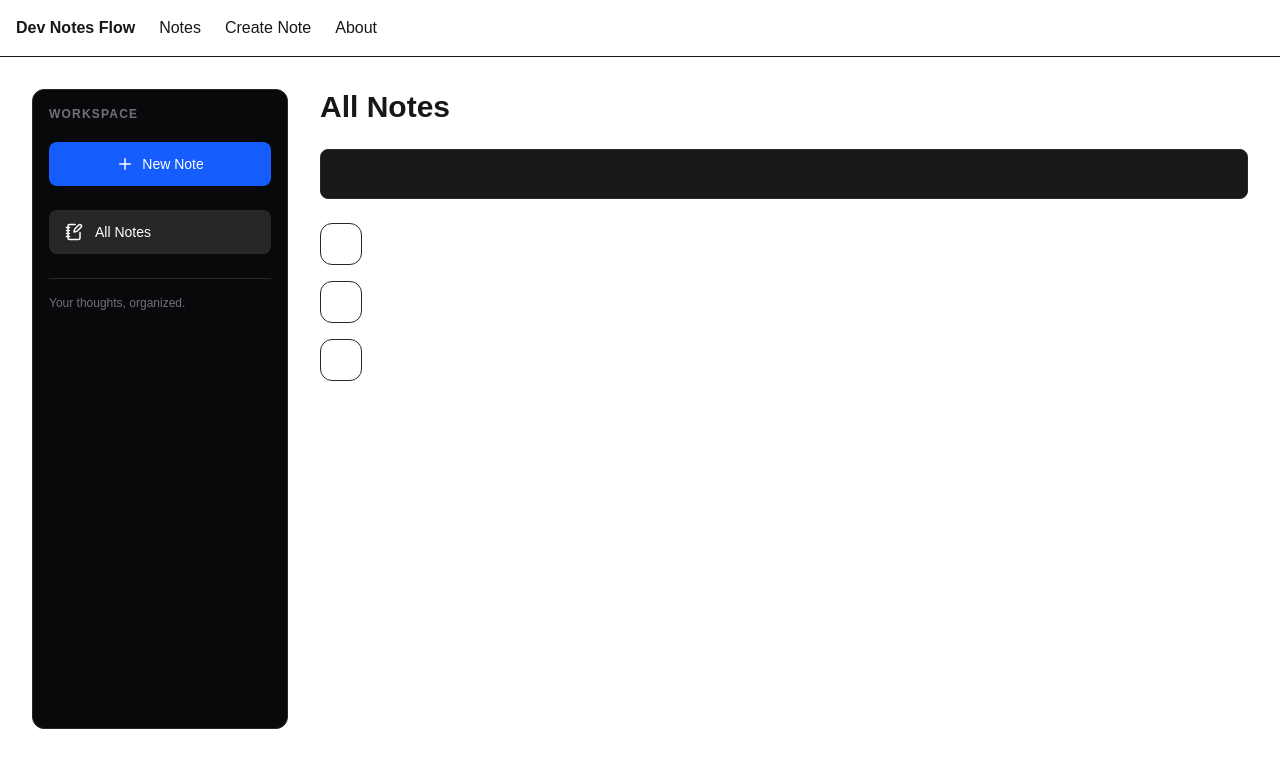
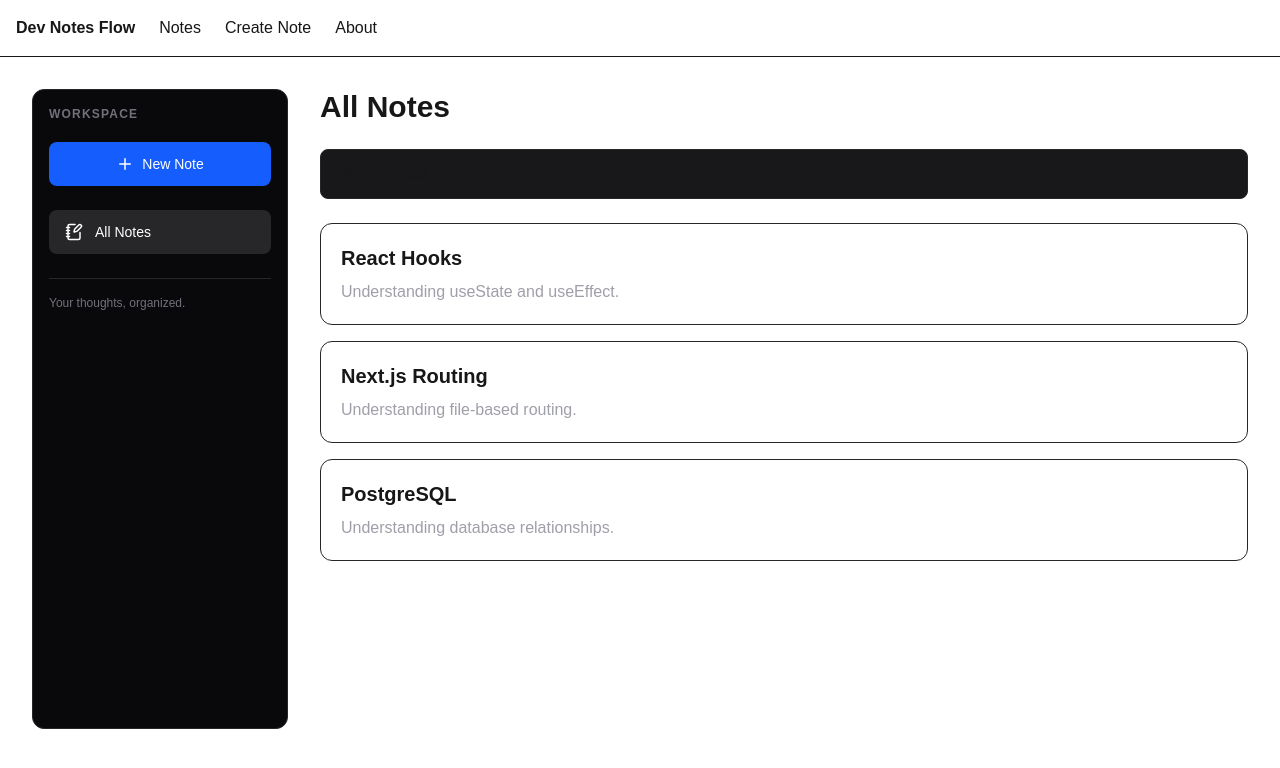
Before and after one commit to abhishekwx7/devnotes, a Next.js app: page /notes in a window 1280 px wide. Shown: the top 768 px of the page. Built offline with nearby package versions, Linux system fonts and the light colour scheme.

Commit message:
Link correction from lucide-react to next/link

```diff
--- a/app/components/NotesList.tsx
+++ b/app/components/NotesList.tsx
@@ -2,7 +2,7 @@
 
 import { useState } from "react";
 import type { Note } from "../lib/notes";
-import { Link } from "lucide-react";
+import Link from "next/link";
 
 export default function NotesList({ notes }: { notes: Note[] }) {
   const [search, setSearch] = useState("");
@@ -25,6 +25,7 @@ export default function NotesList({ notes }: { notes: Note[] }) {
         {filteredNotes.map((note) => (
           <Link
             key={note.id}
+            href={`/notes/${note.id}`}
             className="block rounded-xl border border-zinc-800 p-5 transition hover:border-zinc-600 hover:bg-zinc-900"
           >
             <h2 className="text-xl font-semibold">{note.title}</h2>
```
